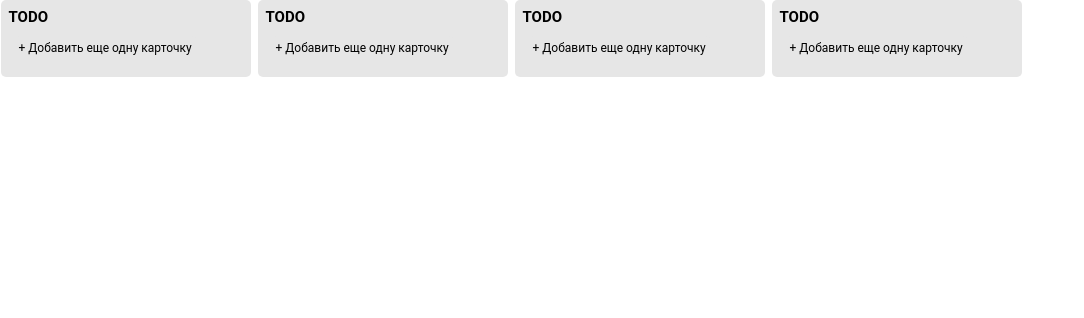
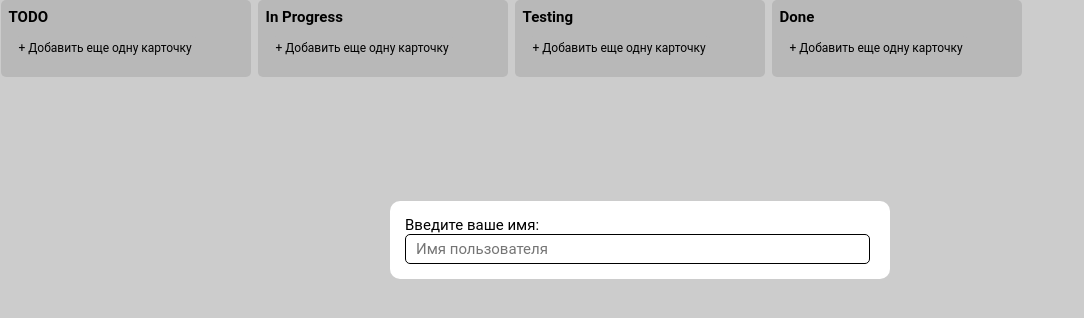
Before and after one commit to feexters/Trello, a React (Create React App) app: page / in a window 1280 px wide. Shown: the top 318 px of the page, without its empty margins (0-1084 px from the left). Built offline with nearby package versions, Linux system fonts and the light colour scheme.

Commit message:
Create login

```diff
--- a/src/App.tsx
+++ b/src/App.tsx
@@ -1,11 +1,13 @@
-import React from "react";
+import React, { useState } from "react";
 import DataProvider from "./components/DataContext";
+import Login from "./components/Login";
 import Table from "./components/Table";
 import './localStorage'
 
 const App: React.FC = () => {
   return (
     <DataProvider>
+      <Login />
       <Table />
     </DataProvider>
     )
--- a/src/components/CardWindow.tsx
+++ b/src/components/CardWindow.tsx
@@ -72,7 +72,7 @@ const StyledClose = styled.div`
 
 const Card: React.FC<CardModalProps> = ({ card, column, close }) => {
   // Get commetns list
-  const { comments } = useData()
+  const { comments, user } = useData()
   // Comments id
   const id = card.commentsId
 
@@ -83,7 +83,7 @@ const Card: React.FC<CardModalProps> = ({ card, column, close }) => {
       const newComment: CommentData = {
         id: comments.list[id].length,
         value: value,
-        author: "Name Surname"
+        author: user.name!
       }
       // Add new comment in list
       comments.change(id, newComment)
--- a/src/components/Column.tsx
+++ b/src/components/Column.tsx
@@ -30,7 +30,7 @@ const StyledTitle = styled.h1`
 
 const Column: React.FC<{ column: ColumnData }> = ({ column }) => {
   // Get comments and cards list
-  const { comments, cards } = useData()
+  const { comments, cards, user } = useData()
 
   /* Add new card */
   function addCard(title: string): void {
@@ -39,7 +39,7 @@ const Column: React.FC<{ column: ColumnData }> = ({ column }) => {
       const newCard: CardData = {
         id: cards.list[column.id].length,
         title: title,
-        author: "Name Surname",
+        author: user.name!,
         description: "",
         commentsId: comments.list.length
       }
--- a/src/components/DataContext.tsx
+++ b/src/components/DataContext.tsx
@@ -3,6 +3,11 @@ import {  ColumnData, CardData, CommentData } from '../interfaces';
 
 
 const DataContext = React.createContext({
+    user: {
+        name: localStorage.getItem('user'),
+        change: ((value: string | null) => {})
+    },
+
     columns: Array<ColumnData>(),
 
     cards: {
@@ -23,7 +28,13 @@ export function useData() {
 const DataProvider: React.FC = ({ children }) => {
     const [comments, setComments] = useState<Array<Array<CommentData>>>(JSON.parse(localStorage.getItem('comments')!))
     const [cards, setCards]       = useState<Array<Array<CardData>>>(JSON.parse(localStorage.getItem('cards')!))
+    const [userName, setUserName] = useState<string | null>(localStorage.getItem('user'))
     const columns: Array<ColumnData> = JSON.parse(localStorage.getItem('columns')!)
+
+    const changeUserName = (value: string | null) => {
+        setUserName(value)
+        localStorage.setItem('user', userName!)
+    }
 
 
     // Render new comments
@@ -81,6 +92,11 @@ const DataProvider: React.FC = ({ children }) => {
 
     // Context values
     const value = {
+        user: {
+            name: userName,
+            change: changeUserName
+        },
+
         columns: columns,
 
         cards: {
--- a/src/components/InputForm.tsx
+++ b/src/components/InputForm.tsx
@@ -19,17 +19,19 @@ interface InputProps {
     placeholder: string,
     keyPress(event: React.KeyboardEvent): void,
     blurHandler?(): void
-    inputRef: React.RefObject<HTMLInputElement>
+    inputRef: React.RefObject<HTMLInputElement>,
+    changeHandler?(): void
 }
 
-const InputForm: React.FC<InputProps> = ({placeholder, keyPress, blurHandler, inputRef}) => {
+const InputForm: React.FC<InputProps> = ({placeholder, keyPress, blurHandler, inputRef, changeHandler = () => {}}) => {
     return (
         <StyledInput
             onKeyPress={keyPress}
             onBlur={blurHandler}
             ref={inputRef}
             type="text"
-            placeholder={placeholder}>
+            placeholder={placeholder}
+            onChange={changeHandler}>
         </StyledInput>
     );
 }
--- /dev/null
+++ b/src/components/Login.tsx
@@ -0,0 +1,100 @@
+import React, { useRef, useState } from 'react';
+import styled from 'styled-components';
+import Button from './Button';
+import { useData } from './DataContext';
+import InputForm from './InputForm';
+
+const StyledWrap = styled.div`
+    position: fixed;
+    top: 0;
+    left: 0;
+    right: 0;
+    bottom: 0;
+    background-color: rgba(0, 0, 0, 0.2);
+    margin: 0;
+    padding: 0 10px;
+    display: flex;
+    align-items: center;
+    justify-content: center;
+`
+
+const StyledLoginWindow = styled.div`
+    width: 90%;
+    max-width: 500px;
+    padding: 15px;
+    background-color: white;
+    position: relative;
+    top: -20%;
+    border-radius: 10px;
+`
+
+const StyledTitle = styled.div`
+    font-size: 1.5rem;
+`
+
+const StyledInputWrap = styled.div`
+    display: flex;
+    align-items: stretch;
+
+    & > * {
+        margin-right: 5px;
+    }
+`
+
+const Login: React.FC  = () => {
+    // Ref for input
+    const inputRef = useRef<HTMLInputElement>(null)
+    // State for open or close button
+    const [button, setButton] = useState(false)
+    // Get user
+    const { user } = useData()
+
+    // Set new user name
+    const setUserName = () => {
+        if (inputRef.current!.value.trim()) {
+            user.change(inputRef.current!.value)
+        }
+    }
+
+     /* Press Enter */
+    const keyPress = (event: React.KeyboardEvent) => {
+        // Add new value, if user press Enter
+        if (event.key === "Enter") {
+            setUserName()
+        }
+    };
+
+    // Open or close button
+    const inputToggle = () => {
+        if (inputRef.current!.value.trim()) {
+            setButton(true)
+        } else {
+            setButton(false)
+        }
+    }
+
+    return (
+        <>
+        {!user.name &&
+            <StyledWrap>
+                <StyledLoginWindow>
+                    <StyledTitle>Введите ваше имя:</StyledTitle>
+                    <StyledInputWrap>
+                        <InputForm
+                            placeholder="Имя пользователя"
+                            keyPress={keyPress}
+                            inputRef={inputRef}
+                            changeHandler={inputToggle}
+                        ></InputForm>
+                        {button &&
+                            <Button title="Войти" clickHandler={setUserName} success/>
+                        }
+                    </StyledInputWrap>
+                </StyledLoginWindow>
+            </StyledWrap>
+        }
+        </>
+    );
+}
+
+export default Login;
--- a/src/components/Table.tsx
+++ b/src/components/Table.tsx
@@ -19,7 +19,7 @@ const StyledColumnsList = styled.div`
 
 const Table: React.FC = () => {
   /* Columns information */
-  const { columns } = useData()
+  const { columns, user } = useData()
 
   return (
       <StyledTable>
--- a/src/localStorage.ts
+++ b/src/localStorage.ts
@@ -3,10 +3,11 @@ import { ColumnData, CardData, CommentData } from "./interfaces";
 /* Columns information */
 const columnsList: Array<ColumnData> = [
     {id: 0, title: "TODO", cardsId: 0},
-    {id: 1, title: "TODO", cardsId: 1},
-    {id: 2, title: "TODO", cardsId: 2},
-    {id: 3, title: "TODO", cardsId: 3}
+    {id: 1, title: "In Progress", cardsId: 1},
+    {id: 2, title: "Testing", cardsId: 2},
+    {id: 3, title: "Done", cardsId: 3}
 ];
+
 
 /* Cards information */
 const cardsList: Array<Array<CardData>> = [[], [], [], []]
@@ -15,9 +16,11 @@ const cardsList: Array<Array<CardData>> = [[], [], [], []]
 const commentsList: Array<Array<CommentData>> = []
 
 // Create localstorage
+localStorage.setItem('user', '')
 if (!localStorage.getItem('columns')) localStorage.setItem('columns', JSON.stringify(columnsList))
 if (!localStorage.getItem('cards')) localStorage.setItem('cards', JSON.stringify(cardsList))
 if (!localStorage.getItem('comments')) localStorage.setItem('comments', JSON.stringify(commentsList))
+console.log(localStorage.getItem('user'))
 
 // localStorage.setItem('columns', JSON.stringify(columnsList))
 // localStorage.setItem('cards', JSON.stringify(cardsList))
```
